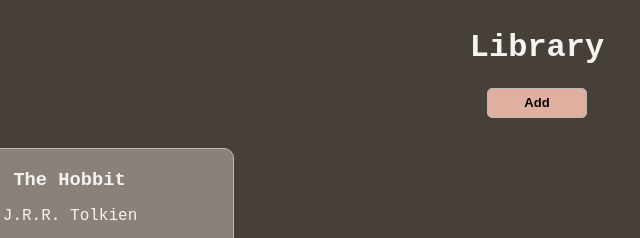
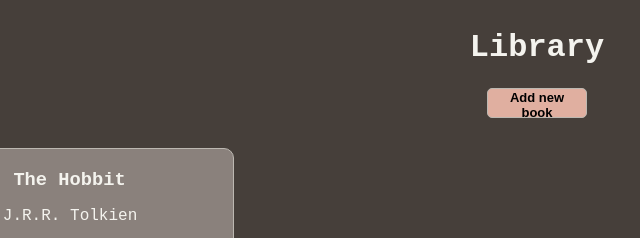
Before and after one commit to YuneidyC/TheOdinProject-Library, a plain HTML site: page index.html in a window 1280 px wide. Shown: the top 238 px of the page, 103-743 px from the left. Drawn offline with Linux system fonts and the light colour scheme.

Commit message:
Fix button add text

```diff
--- a/index.html
+++ b/index.html
@@ -14,7 +14,9 @@
     <h1>
         Library
     </h1>
-    <button class="add">Add</button>
+    <button class="add">
+        Add new book
+    </button>
     <div class="modal add-book-container hidden">
         <form class="form" onsubmit="return false">
             <label class="title" for="title">Title:</label>
```
